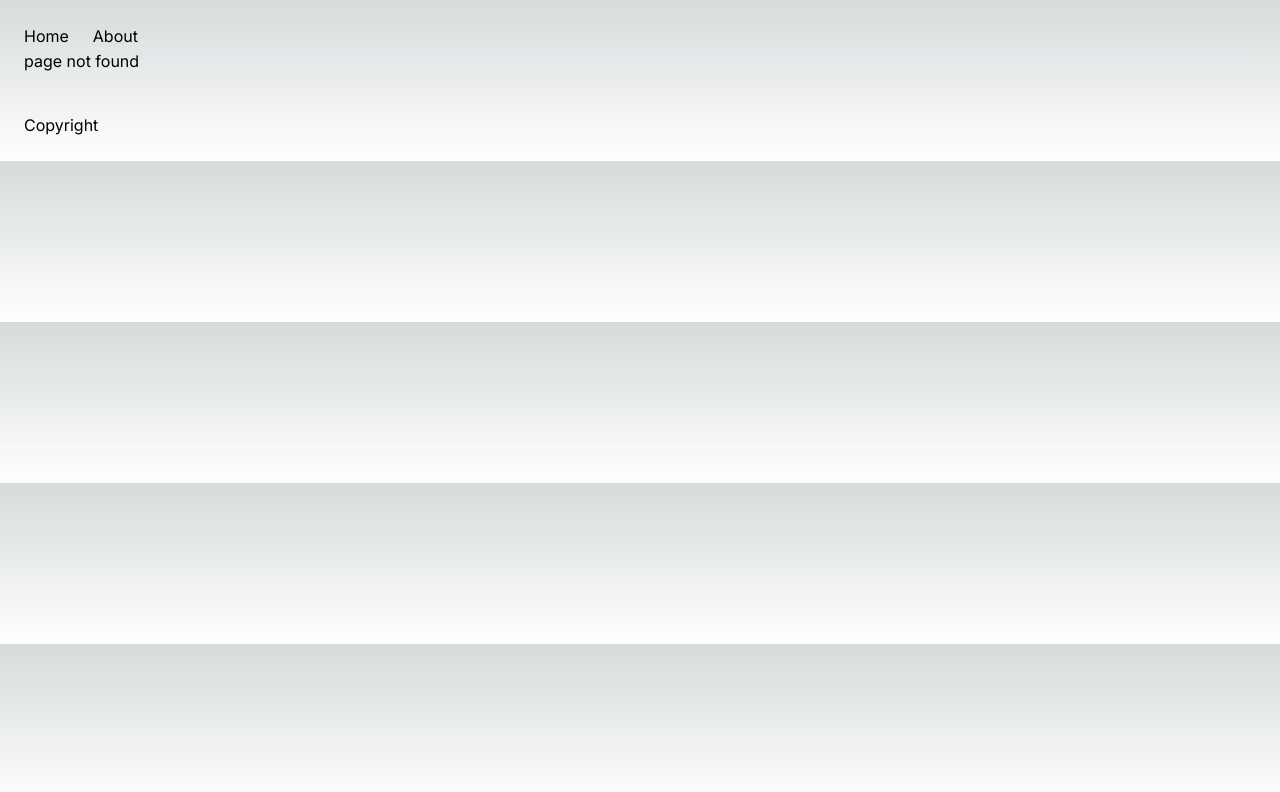
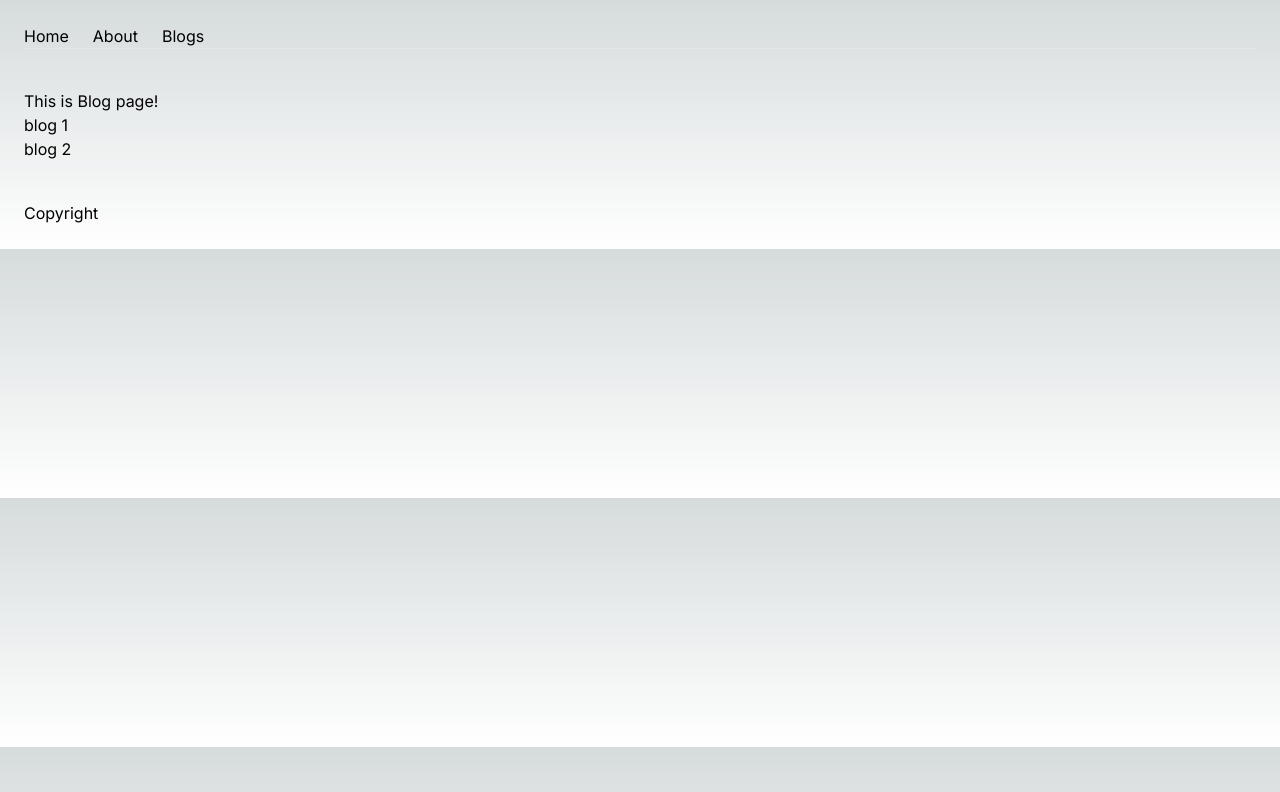
Before and after one commit to Fatiha26/Learning-NEXT-js, a Next.js app: page /blog in a window 1280 px wide. Before the commit this address had no page. Shown: the top 792 px of the page. Built offline with nearby package versions, Linux system fonts and the light colour scheme.

Commit message:
dynamic routing

```diff
--- /dev/null
+++ b/app/blog/[id]/page.js
@@ -0,0 +1,9 @@
+import React from 'react'
+
+export default function BlogPage({params}) {
+
+    const {id} = params;
+  return (
+    <div>The blog id is {id}</div>
+  )
+}
--- /dev/null
+++ b/app/blog/page.js
@@ -0,0 +1,33 @@
+import Link from 'next/link'
+import React from 'react'
+
+export default function Blog() {
+
+    const blogs = [
+        {
+         id:1,
+         title: "blog 1",
+         des: "hey there!"
+        },
+        {
+            id:2,
+            title: "blog 2",
+            des: "hey there!"
+        }
+    ]
+  return (
+    <main className="mt-10">
+        <div>This is Blog page!</div>
+
+        <ul>
+            {blogs.map(blog =>
+            <li key={blog.id}>
+               <Link href={`/blog/${blog.id}`}>
+                 {blog.title}
+                </Link>
+            </li>
+            )}
+        </ul>
+    </main>
+  )
+}
--- a/app/layout.js
+++ b/app/layout.js
@@ -18,6 +18,8 @@ export default function RootLayout({ children }) {
           <ul className="flex gap-6">
              <li><Link href="/">Home</Link></li>
              <li><Link href="/about">About</Link></li>
+             <li><Link href="/blog">Blogs</Link></li>
+
           </ul>
        </nav>
         <hr />
```
